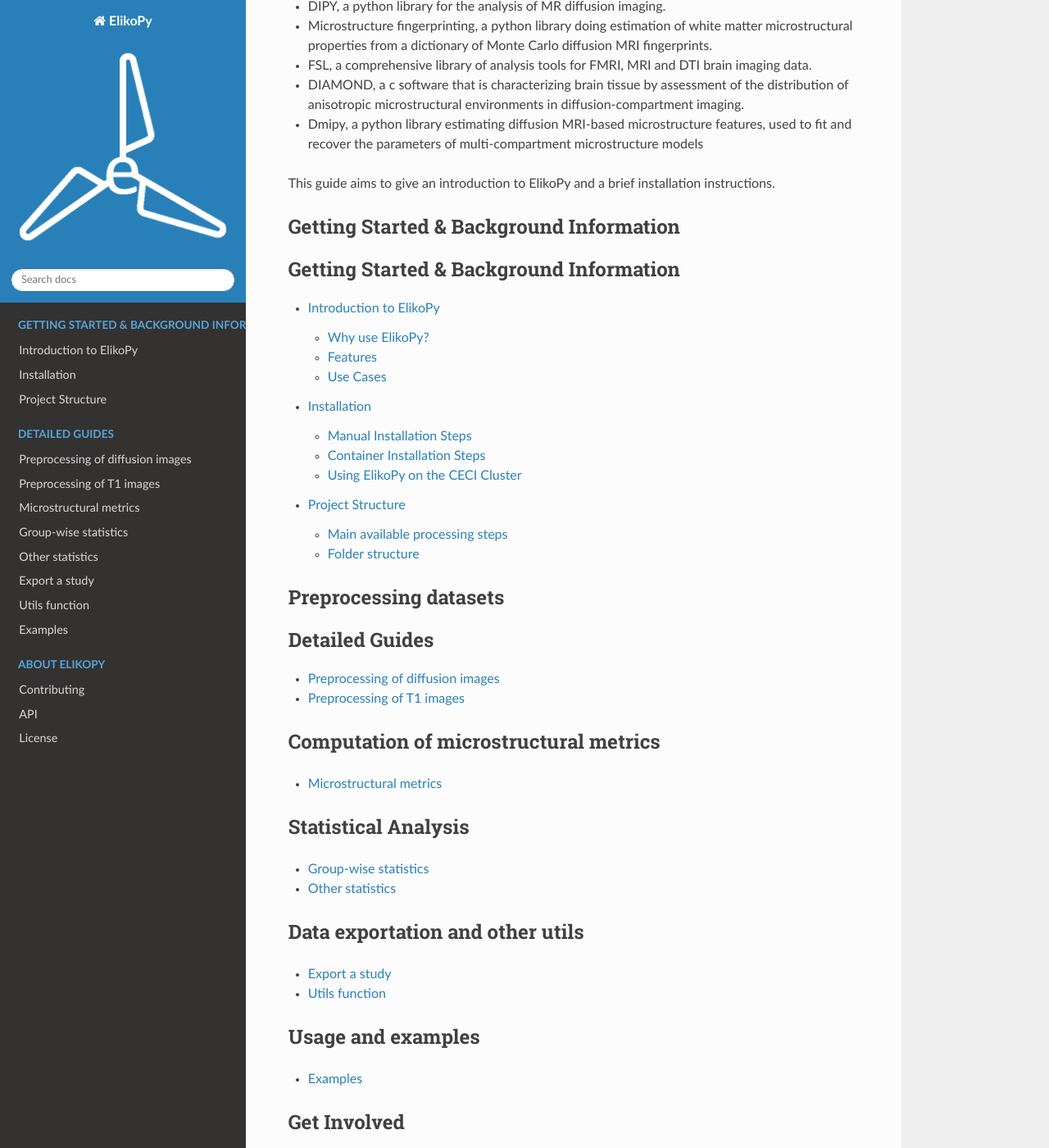
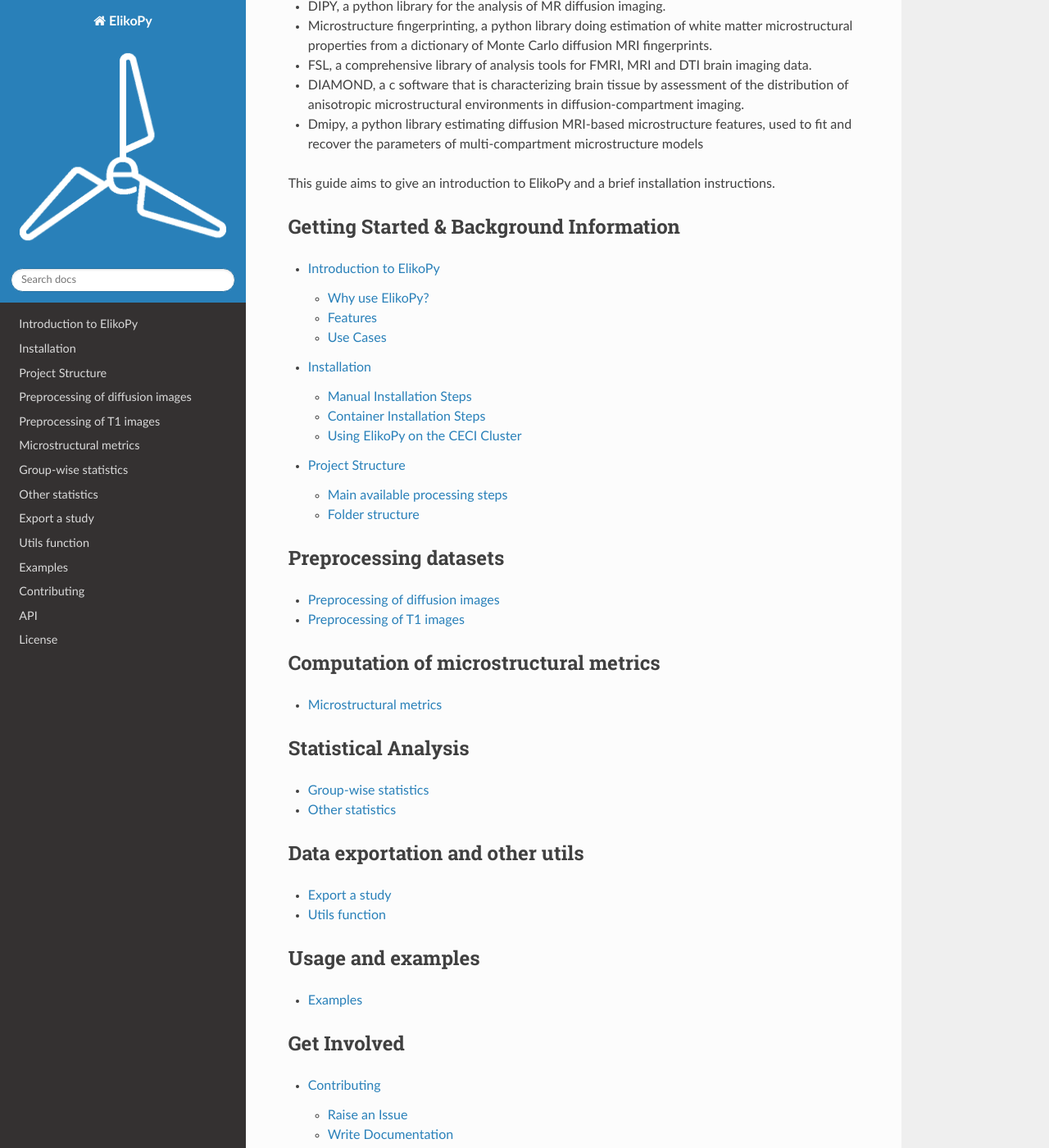
Before and after one commit to Hyedryn/elikopy, a Sphinx documentation site: the page built from docs/index.rst, in a window 1280 px wide and 1400 px high, scrolled down 236 px. Shown: the whole window at 82% size. Built offline with Sphinx 7.4.7 and the Read the Docs theme 2.0.0, drawn with Linux system fonts in a browser that asks for light colours.

Commit message:
Fix title in table of contents

```diff
--- a/docs/index.rst
+++ b/docs/index.rst
@@ -12,23 +12,31 @@
 
 This guide aims to give an introduction to ElikoPy and a brief installation instructions.
 
+.. toctree::
+   :maxdepth: 1
+   :hidden:
+   :caption: Getting Started
+
 Getting Started & Background Information
 ========================================
 
 .. toctree::
    :maxdepth: 2
-   :caption: Getting Started & Background Information
 
    Introduction to ElikoPy <introduction>
    Installation <installation>
    Project Structure <elikopy_project>
+
+.. toctree::
+   :maxdepth: 1
+   :hidden:
+   :caption: Detailed Guides
 
 Preprocessing datasets
 ======================
 
 .. toctree::
    :maxdepth: 2
-   :caption: Detailed Guides
 
    Preprocessing of diffusion images <preprocessing_dmri>
    Preprocessing of T1 images <preprocessing_T1>
```
Also changed, not shown: other parts of docs/index.rst (+5 -1 lines).
